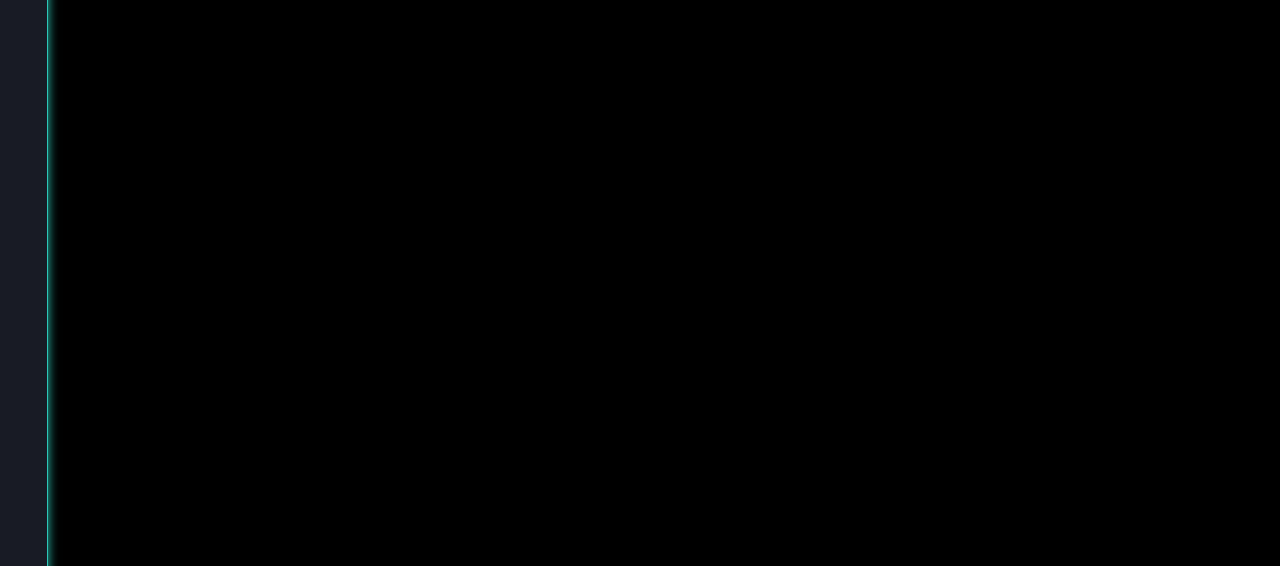
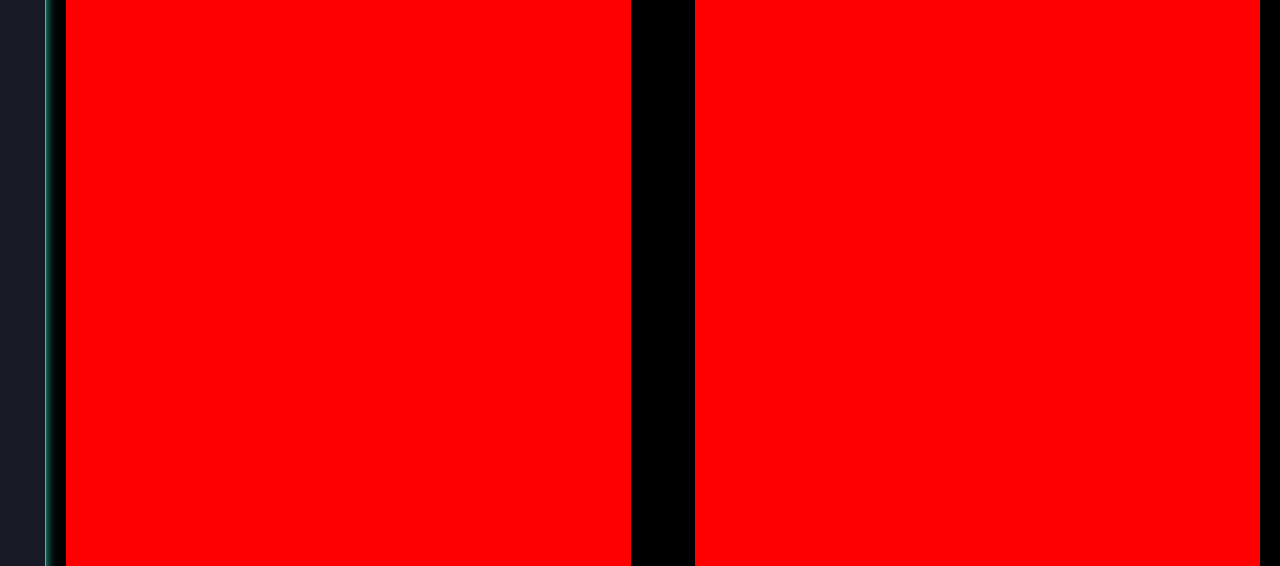
Before and after one commit to Michota/MichotaDoList, a plain HTML site: page index.html in a window 1280 px wide. Shown: the part 66-632 px from the top of the page. Drawn offline with nearby package versions, Linux system fonts and the light colour scheme.

Commit message:
panels created

```diff
--- a/index.html
+++ b/index.html
@@ -30,6 +30,10 @@
           </div>
         </div>
       </nav>
+      <div class="panels">
+        <div class="panel panel-left">.asdsadasdas</div>
+        <div class="panel panel-right">dasdsadasdsd.</div>
+      </div>
     </div>
   </body>
 </html>
--- a/style.css
+++ b/style.css
@@ -137,6 +137,14 @@ small,
 }
 
 /* //////////////// */
+/* App overall */
+/* //////////////// */
+
+.app {
+  display: flex;
+}
+
+/* //////////////// */
 /* Sidebar */
 /* //////////////// */
 
@@ -182,3 +190,20 @@ small,
   color: var(--logout);
   text-shadow: 0 0 var(--glow-rate) var(--logout);
 }
+
+/* //////////////// */
+/* Panels */
+/* //////////////// */
+
+.panels {
+  display: flex;
+  gap: 2.4rem;
+  width: 100%;
+}
+
+.panel {
+  margin: 2rem;
+  border-radius: 12px;
+  width: 50%;
+  background-color: red;
+}
```
